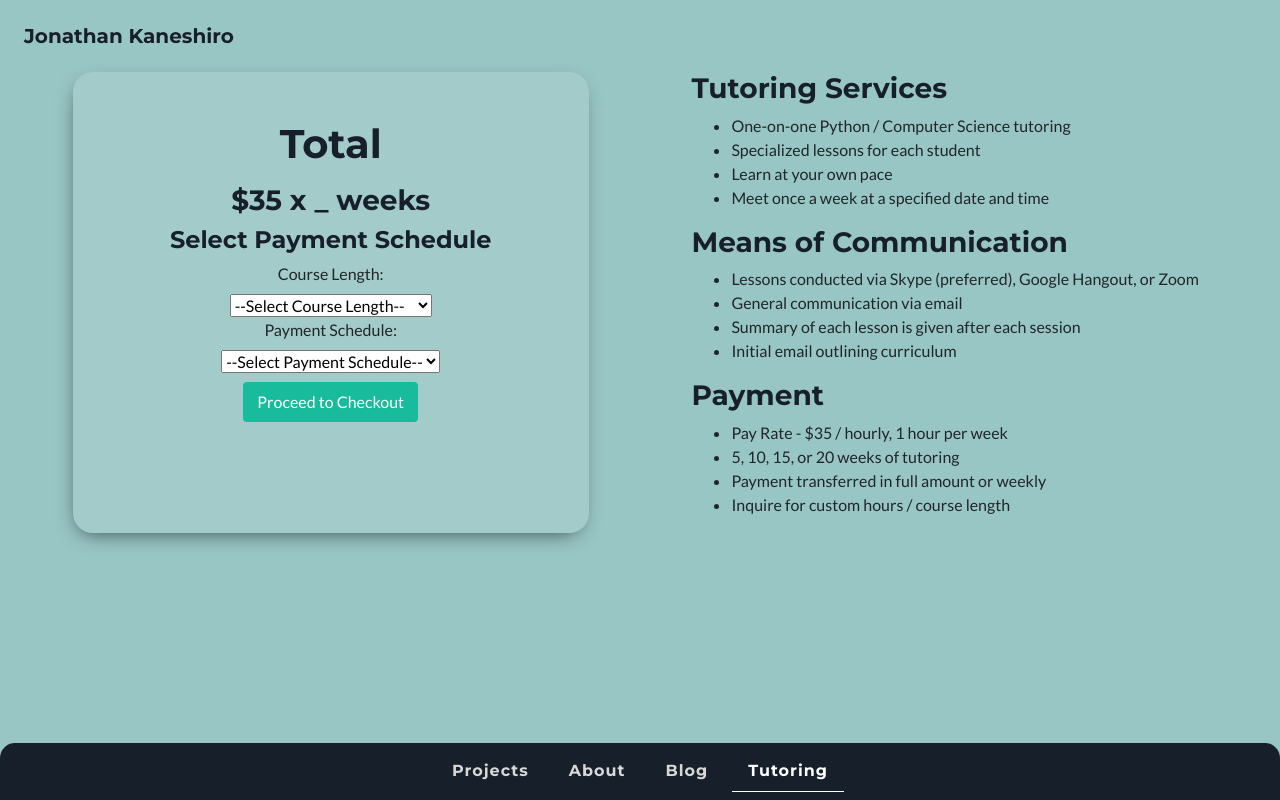
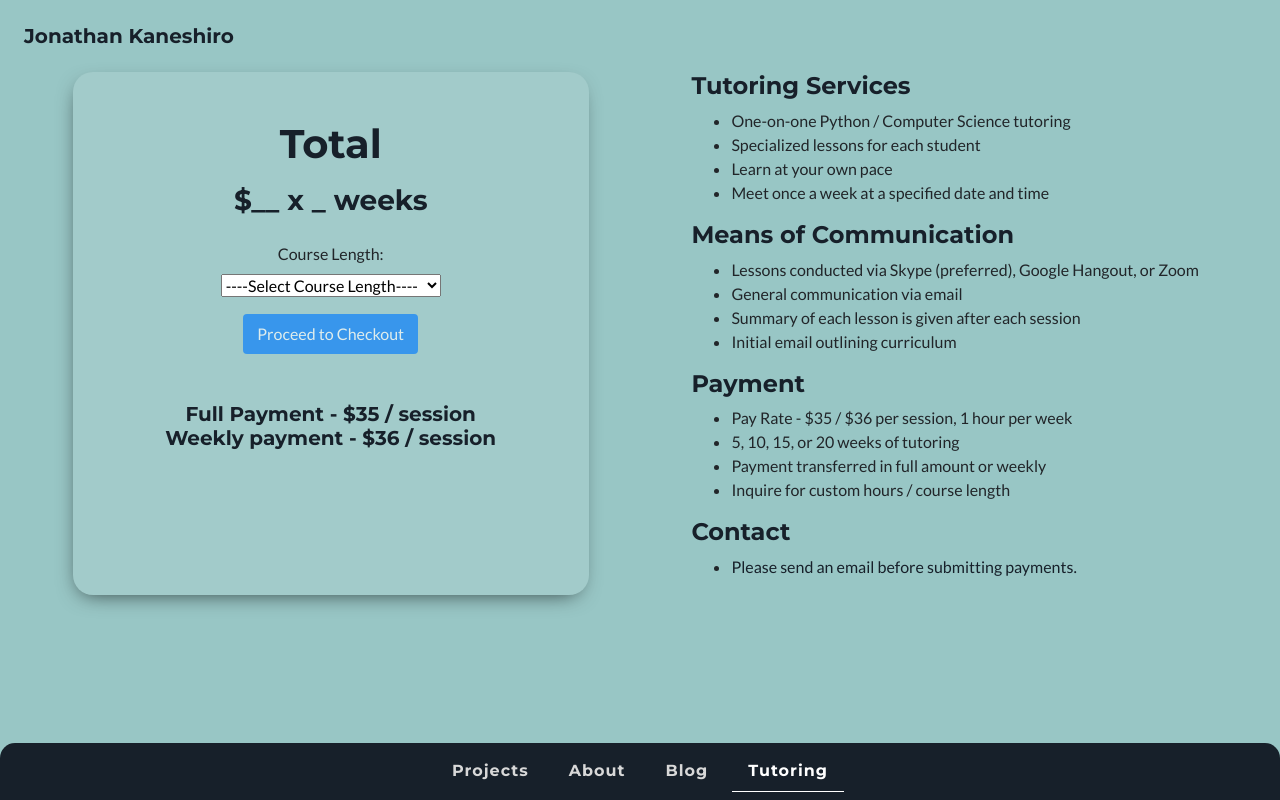
Before and after one commit to jkane002/jkane002_v2, a Django app: page /tutor/ in a window 1280 px wide. Run offline with Django 3.2, Linux system fonts and the light colour scheme; parts of the project's set-up code (start-up, migrations or seed data) failed here and were passed over; some libraries are stand-ins or nearby versions.

Commit message:
Refactored variables

```diff
--- a/base/templates/base/tutor.html
+++ b/base/templates/base/tutor.html
@@ -5,23 +5,23 @@
 <div class="row">
     <div class="col-lg-5 ml-auto text-center">
         <div class="checkout-container pb-1">
-            <!-- <form method="post"> -->
-            <!-- {% csrf_token %} -->
             <div class="p-5">
                 <!-- Calculations -->
                 <h1 id="tutor-total" class="pb-2">Total</h1>
                 <h3 class="text-center">
-                    <span>$35 x </span>
+                    <span id="base-rate">$__</span>
+                    <span>x </span>
                     <span id="course-length">_ weeks</span>
                 </h3>
-                <h4 id="payment-sched">Select Payment Schedule</h4>
+                <!-- <h4 id="payment-sched">Select Payment Schedule</h4> -->
 
                 <!-- Course Length choices -->
-                <div>
+                <div class="mt-4">
                     <label for="length">Course Length:</label>
                     <br>
                     <select required name="length" id="length" onchange="calculateTotal()">
-                        <option selected value="0">--Select Course Length--</option>
+                        <option selected value="0">----Select Course Length----</option>
+                        <option value="1"> 1 session (weekly payments)</option>
                         <option value="5"> 5 weeks</option>
                         <option value="10"> 10 weeks</option>
                         <option value="15"> 15 weeks (recommended)</option>
@@ -31,7 +31,7 @@
                 </div>
 
                 <!-- Payment Schedule choices -->
-                <div>
+                <!-- <div>
                     <label for="payment">Payment Schedule:</label>
                     <br>
                     <select required name="payment" id="payment" onchange="choosePaymentSchedule()">
@@ -39,35 +39,46 @@
                         <option value="Full" id="full">Full (recommended)</option>
                         <option value="Weekly">Weekly</option>
                     </select>
+                </div> -->
+
+                <!-- Checkout Button -->
+                <button class="btn btn-primary mx-2 mt-3" id="checkout-button" disabled>Proceed to Checkout</button>
+
+                <h5 class="mt-5">
+                    Full Payment - $35 / session
+                    <br>
+                    Weekly payment - $36 / session
+                </h5>
             </div>
-
-                <!-- Submit Button -->
-                <button class="btn btn-primary m-2" id="checkout-button">Proceed to Checkout</button>
-            </div>
-            <!-- </form> -->
         </div>
     </div>
     <div class="col-lg-5 m-auto p-auto">
-        <h3>Tutoring Services</h3>
+        <h4>Tutoring Services</h4>
         <ul>
             <li>One-on-one Python / Computer Science tutoring</li>
             <li>Specialized lessons for each student</li>
             <li>Learn at your own pace</li>
             <li>Meet once a week at a specified date and time</li>
         </ul>
-        <h3>Means of Communication</h3>
+        <h4>Means of Communication</h4>
         <ul>
             <li>Lessons conducted via Skype (preferred), Google Hangout, or Zoom</li>
             <li>General communication via email</li>
             <li>Summary of each lesson is given after each session</li>
             <li>Initial email outlining curriculum</li>
         </ul>
-        <h3>Payment</h3>
+        <h4>Payment</h4>
         <ul>
-            <li>Pay Rate - $35 / hourly, 1 hour per week</li>
+            <li>Pay Rate - $35 / $36 per session, 1 hour per week</li>
             <li>5, 10, 15, or 20 weeks of tutoring</li>
             <li>Payment transferred in full amount or weekly</li>
             <li>Inquire for custom hours / course length</li>
+        </ul>
+        <h4>Contact</h4>
+        <ul>
+            <li><a href="mailto:jkaneshiro97@gmail.com?subject=Tutoring Inquiry">
+                    Please send an email before submitting payments.</a>
+            </li>
         </ul>
     </div>
 </div>
@@ -80,36 +91,54 @@
     function calculateTotal() {
         const courselength = document.getElementById("length").value;
         const baserate = 35;
+        const baserate_single = 36;
         const res = courselength * baserate;
 
         if (courselength == "0") {
+            // default selection
+            document.getElementById("checkout-button").disabled = true;
             document.getElementById("course-length").innerHTML = "_ weeks";
             document.getElementById("tutor-total").innerHTML = "Total";
+            document.getElementById("base-rate").innerHTML = "$__";
+        } else if (courselength == "1") {
+            // 1 week session
+            document.getElementById("checkout-button").disabled = false;
+            document.getElementById("course-length").innerHTML = String(courselength) + " week";
+            document.getElementById("tutor-total").innerHTML = "$" + String(courselength * baserate_single);
+            document.getElementById("base-rate").innerHTML = "$" + String(baserate_single);
         } else if (courselength) {
+            // other sessions
+            document.getElementById("checkout-button").disabled = false;
             document.getElementById("course-length").innerHTML = String(courselength) + " weeks";
             document.getElementById("tutor-total").innerHTML = "$" + String(res);
-        } else if (courselength == "custom") {
-            document.getElementById("course-length").innerHTML = String(courselength) + " weeks";
-            document.getElementById("tutor-total").innerHTML = "???";
-        } else {
+            document.getElementById("base-rate").innerHTML = "$" + String(baserate);
+        }
+        // TODO: custom weeks for subscription
+        // else if (courselength == "custom") {
+        //     document.getElementById("course-length").innerHTML = String(courselength) + " weeks";
+        //     document.getElementById("tutor-total").innerHTML = "???";
+        //     document.getElementById("base-rate").innerHTML = "$" + String(baserate);
+        // }
+        else {
             console.error("ERROR in calculateTotal()")
+            alert("ERROR in calculateTotal()")
         }
 
         return courselength;
     }
 
     // Choosing Payment schedule
-    function choosePaymentSchedule() {
-        const paymentchoice = document.getElementById("payment").value;
-        if (paymentchoice == "0")
-            document.getElementById("payment-sched").innerHTML = "Select Payment Schedule";
-        else if (paymentchoice)
-            document.getElementById("payment-sched").innerHTML = paymentchoice;
-        else
-            console.error("ERROR in choosePaymentSchedule()")
+    // function choosePaymentSchedule() {
+    //     const paymentchoice = document.getElementById("payment").value;
+    //     if (paymentchoice == "0")
+    //         document.getElementById("payment-sched").innerHTML = "Select Payment Schedule";
+    //     else if (paymentchoice)
+    //         document.getElementById("payment-sched").innerHTML = paymentchoice;
+    //     else
+    //         console.error("ERROR in choosePaymentSchedule()")
 
-        return paymentchoice
-    }
+    //     return paymentchoice
+    // }
 
     // Locate buy button
     const buy_now_btn = document.querySelector('#checkout-button')
@@ -117,13 +146,14 @@
     buy_now_btn.addEventListener('click', event => {
         // base rate x course length
         const courselength = calculateTotal()
+
+        // TODO: For weekly subscriptions
         // in full or weekly
-        const payment_schedule = choosePaymentSchedule()
+        // const payment_schedule = choosePaymentSchedule()
+        // const checkout_key = String(courselength) + "weeks_" + String(payment_schedule);
 
-        if (payment_schedule == "0" || courselength == "0")
-            alert("Please enter the course length and payment schedule");
-        else {
-            const checkout_key = String(courselength) + "weeks_" + String(payment_schedule);
+        const checkout_key = String(courselength) + "weeks";
+
         // Call your backend to create the Checkout Session
         fetch('/tutor/charge/' + checkout_key + '/', {
             method: 'POST',
@@ -132,7 +162,7 @@
                 return response.json();
             })
             .then(function (session) {
-                    var stripe = Stripe(session.STRIPE_TEST_PK);
+                var stripe = Stripe(session.STRIPE_PK);
                 return stripe.redirectToCheckout({ sessionId: session.session_id });
             })
             .then(function (result) {
@@ -145,7 +175,6 @@
                     alert(result.error.message);
                 }
             });
-        }
     })
 </script>
 {% endblock content %}
```
Also changed, not shown: jkane002_v2/settings.py (+20 -15 lines). Lines whose indentation alone changed are shown as unchanged.
